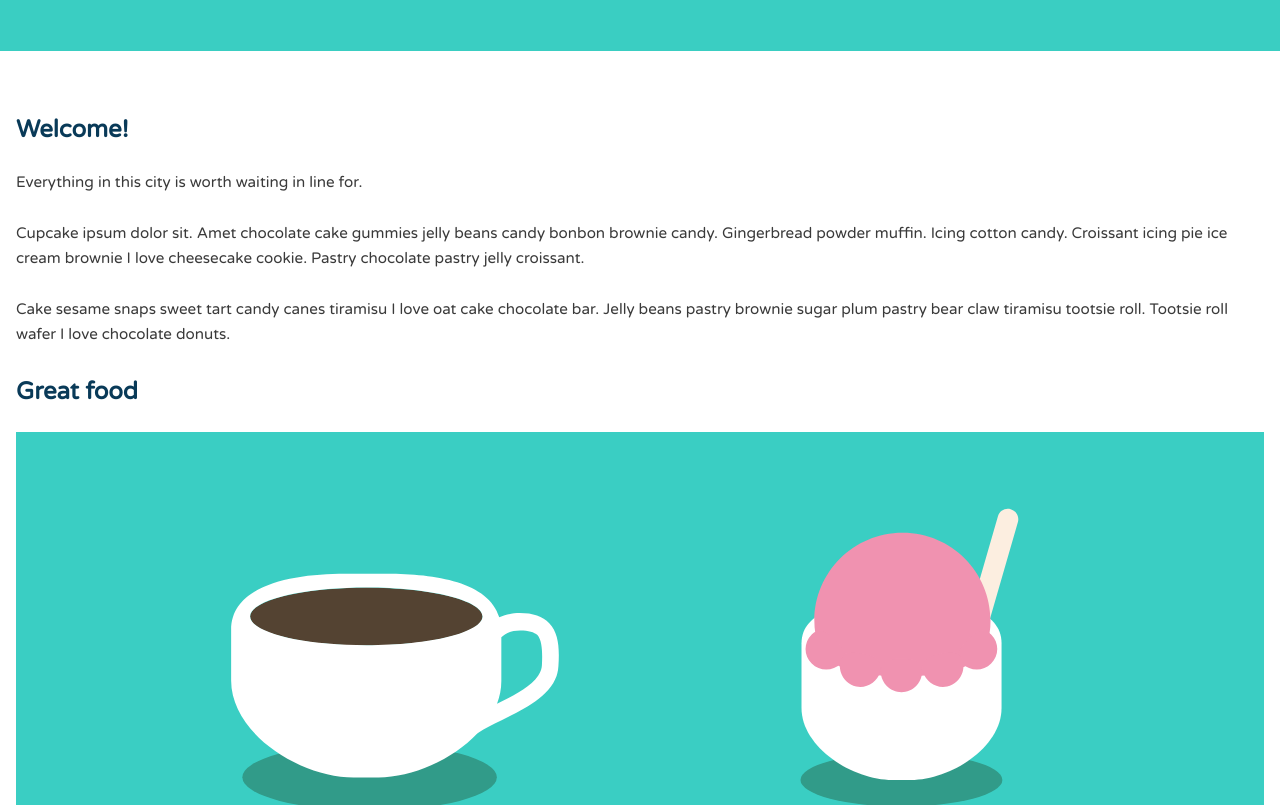
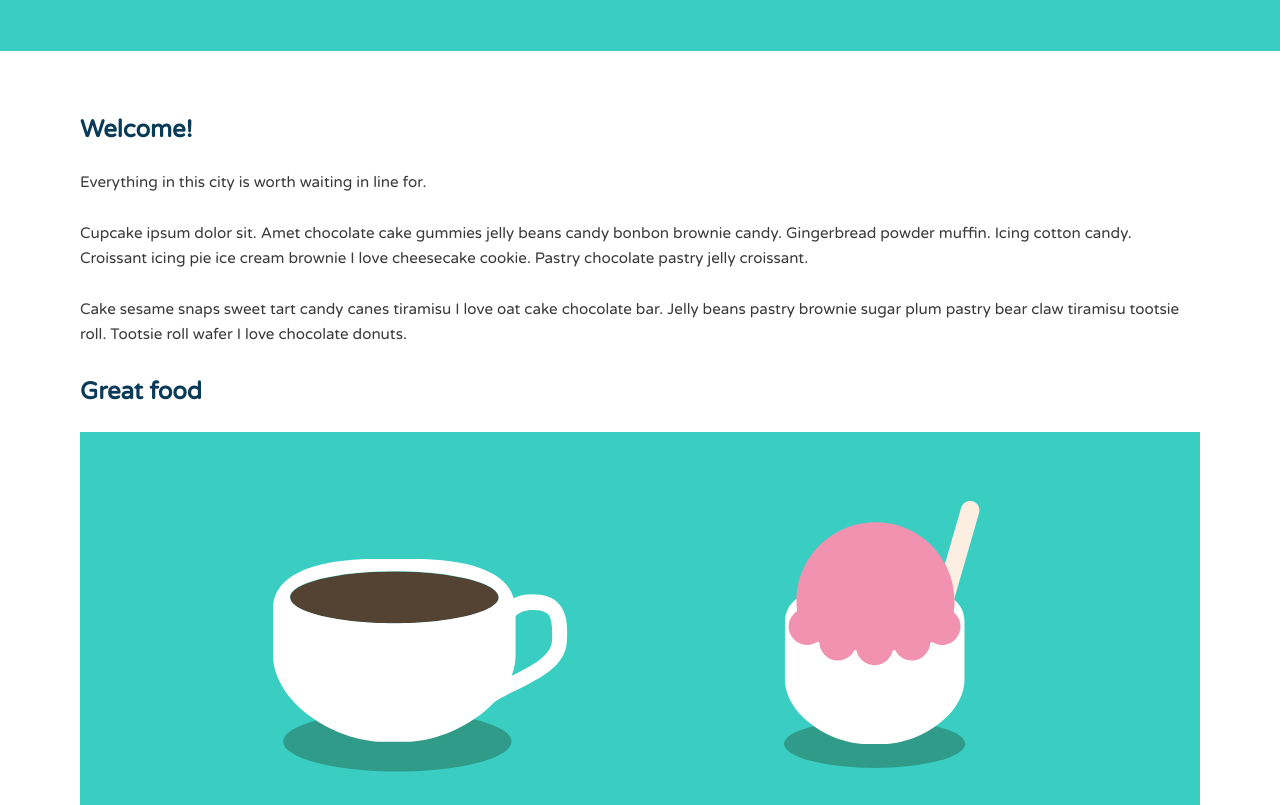
Before and after one commit to Callicodes/cssLayoutProject, a plain HTML site: page index.html in a window 1280 px wide. Shown: the part 598-1403 px from the top of the page. Drawn offline with Linux system fonts and the light colour scheme.

Commit message:
Adding Media Queries for Large Screens
styling the navigation layout for large screens, using media queries

Giving the container a width inside the media query keeps the layout
from stretching too wide in larger screens and also setting the left and
right margins to auto, centers the container in the browser:

```diff
--- a/css/style.css
+++ b/css/style.css
@@ -117,7 +117,10 @@ img {
 
 @media (min-width: 769px) {
 
-
+	.container {
+		width: 90%;
+		margin: 0 auto;
+	}
 
 	/* ---- Float clearfix ---- */
 
```
